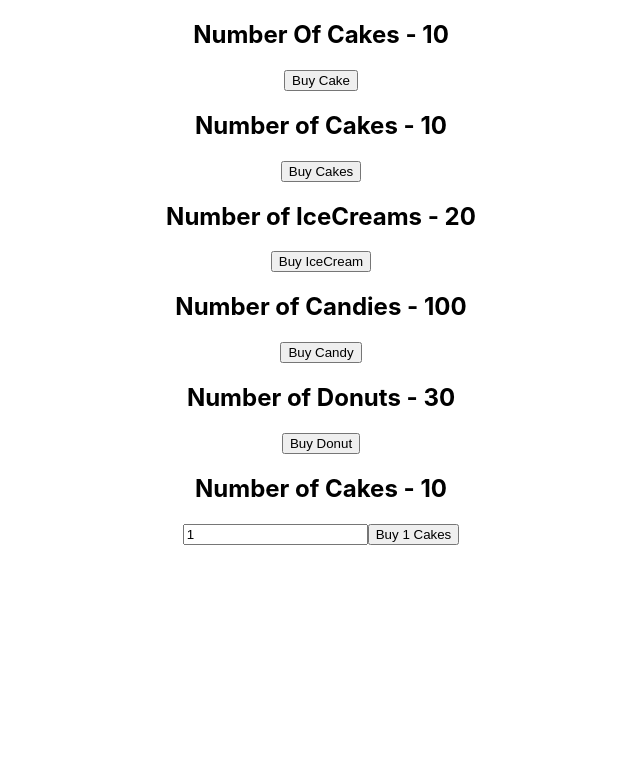
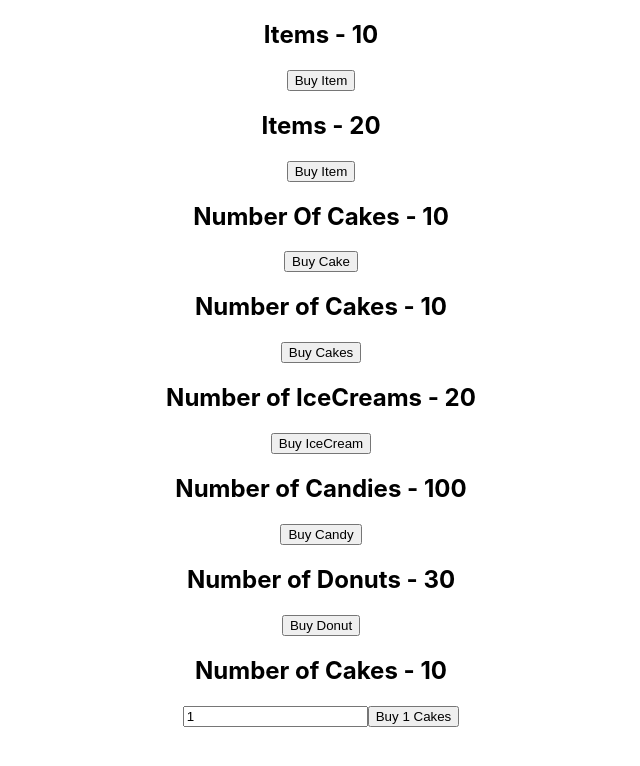
Before and after one commit to 100rabSingh/react-redux-demo, a React (Create React App) app: page / in a window 1280 px wide. Shown: the top 766 px of the page, without its empty margins (319-959 px from the left). Built offline with nearby package versions, Linux system fonts and the light colour scheme.

Commit message:
mapStateToProps and mapDispatchToProps second Argument

```diff
--- a/src/App.js
+++ b/src/App.js
@@ -8,11 +8,14 @@
 import CandyContainer from './components/CandyContainer';
 import DonutContainer from './components/DonutContainer';
 import NewCakeContainer from './components/NewCakeContainer';
+import ItemContainer from './components/ItemContainer';
 
 function App() {
   return (
     <Provider store={store}>
       <div className="App">
+        <ItemContainer cake />
+        <ItemContainer />
         <HooksCakeContainer />
         <CakeContainer />
         <IceCreamContainer />
--- /dev/null
+++ b/src/components/ItemContainer.js
@@ -0,0 +1,33 @@
+import React from 'react'
+import { connect } from 'react-redux'
+import { buyCake, buyIceCream } from './redux'
+
+function ItemContainer(props) {
+    return (
+        <div>
+            <h2>Items - {props.item}</h2>
+            <button onClick={props.buyItem}> Buy Item </button>
+        </div>
+    )
+}
+
+const mapStateToProps = (state, ownProps) => {
+    const itemState = ownProps.cake ? state.cake.numOfCakes : state.iceCream.numOfIceCreams
+
+    return {
+        item: itemState,
+    }
+}
+
+const mapDispatchToProps = (dispatch, ownProps) => {
+    const dispatchFuntion = ownProps.cake
+        ? () => dispatch(buyCake())
+        : () => dispatch(buyIceCream())
+
+    return {
+        buyItem: dispatchFuntion,
+    }
+}
+
+
+export default connect(mapStateToProps, mapDispatchToProps)(ItemContainer)
```
